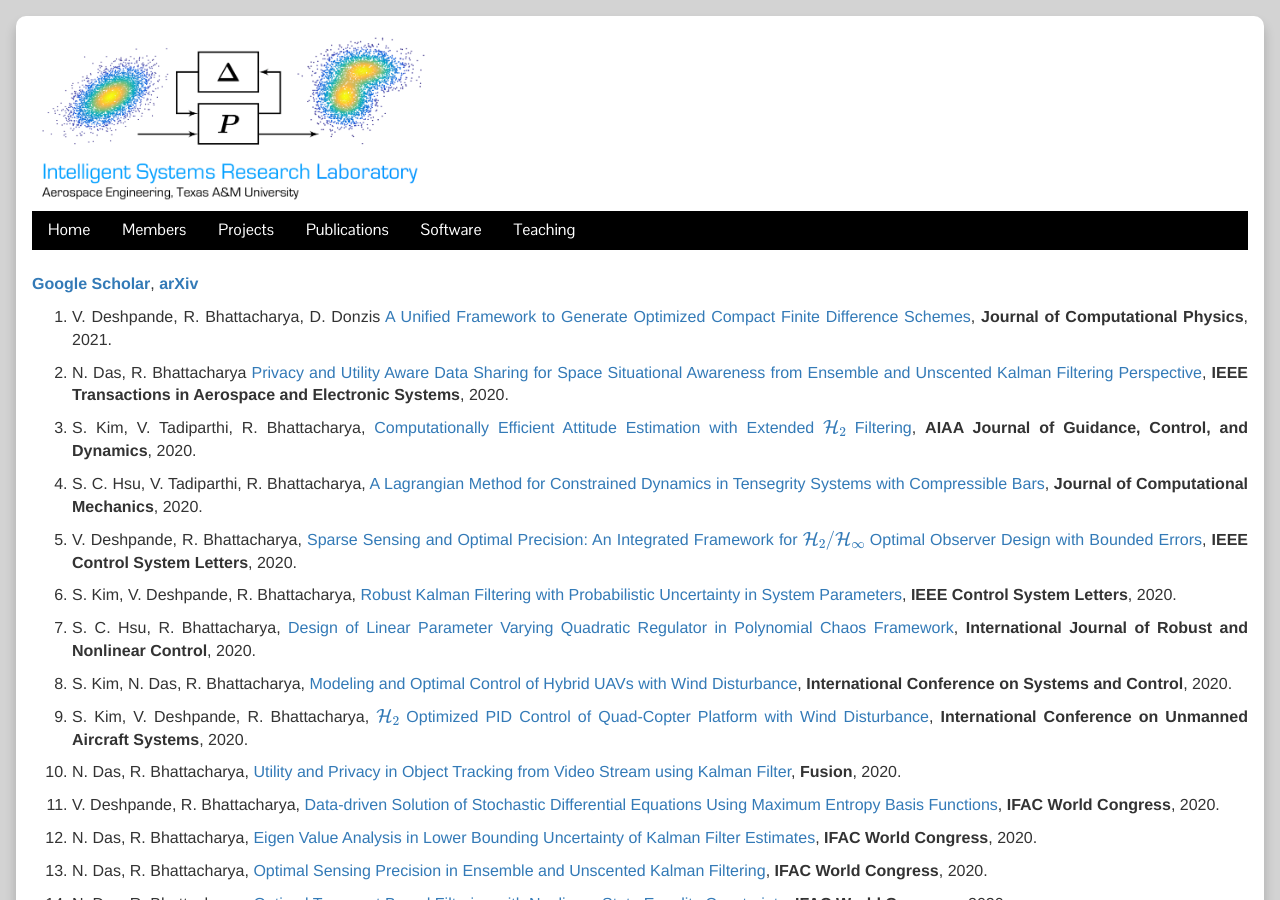
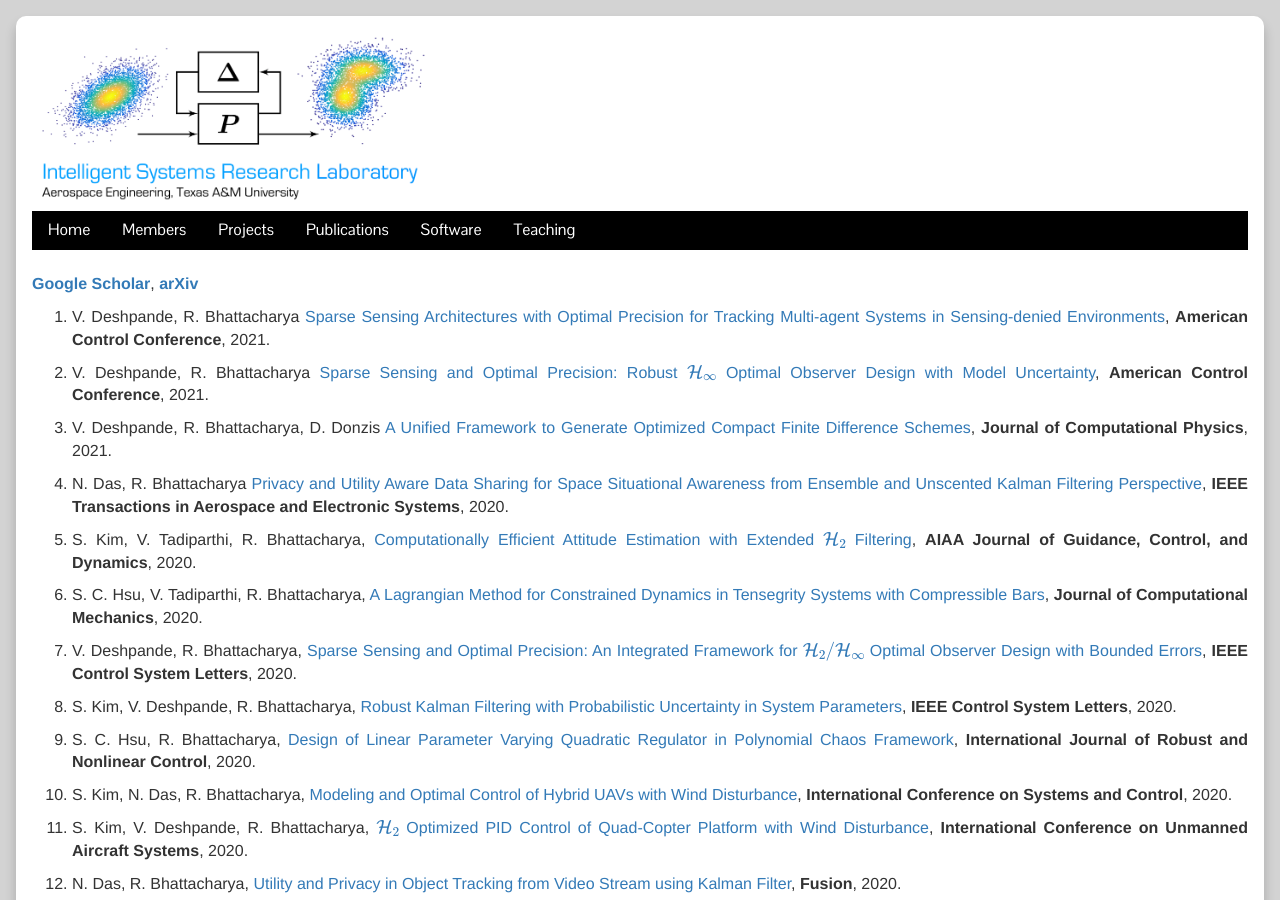
Before and after one commit to isrlab/isrlab.github.io, a Jekyll site: the page built from publications.md, in a window 1280 px wide and 900 px high. Built offline with Jekyll 4.4.1, drawn with Linux system fonts in a browser that asks for light colours; nearby versions of some CDN libraries.

Commit message:
Added acc2021 papers

```diff
--- a/publications.md
+++ b/publications.md
@@ -5,6 +5,10 @@
 ---
 
 [**Google Scholar**](http://scholar.google.com/citations?user=2LF_sqEAAAAJ),  [**arXiv**](https://arxiv.org/search/?query=raktim+bhattacharya&searchtype=all&source=header)
+
+1. V. Deshpande, R. Bhattacharya [Sparse Sensing Architectures with Optimal Precision for Tracking Multi-agent Systems in Sensing-denied Environments](https://arxiv.org/pdf/2103.00739.pdf), **American Control Conference**, 2021.
+
+1. V. Deshpande, R. Bhattacharya [Sparse Sensing and Optimal Precision: Robust $$\mathcal{H}_\infty$$ Optimal Observer Design with Model Uncertainty](https://arxiv.org/pdf/2009.01930.pdf), **American Control Conference**, 2021.
 
 1. V. Deshpande, R. Bhattacharya, D. Donzis [A Unified Framework to Generate Optimized Compact Finite Difference Schemes](https://arxiv.org/pdf/1912.07382.pdf), **Journal of Computational Physics**, 2021.
 
```
